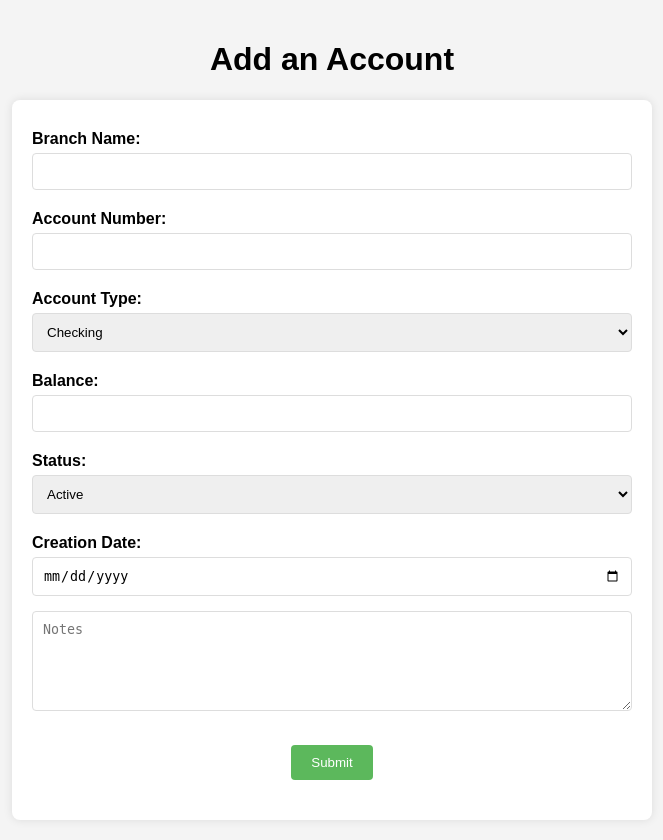
After one commit to HenryXu7108/CS4750-Final, a PHP site: page /addAccount/addAccount.php in a window 1280 px wide. The commit adds this page. Shown: the whole page, without its empty margins (308-971 px from the left). Run offline with PHP 8.4, Linux system fonts and the light colour scheme.

Commit message:
feat: add add_account functionality

```diff
--- /dev/null
+++ b/addAccount/addAccount.php
@@ -0,0 +1,36 @@
+<!DOCTYPE html>
+<html lang="en">
+<head>
+    <meta charset="UTF-8">
+    <title>Add an Account</title>
+    <link rel="stylesheet" href="styles.css">
+</head>
+<body>
+    <h1>Add an Account</h1>
+    <form id="AccountForm" action="submit_addAccount.php" method="post">
+        <label for="accountBranchName">Branch Name:</label>
+        <input type="text" name="accountBranchName">
+        <label for="Account Number">Account Number:</label>
+        <input type="text" name="accountNumber">
+        <label for="accountType">Account Type:</label>
+        <select name="accountType" id="accountType">
+            <option value="CHECKING">Checking</option>
+            <option value="SAVINGS">Saving</option>
+            <option value="CREDIT">Credit</option>
+        </select>
+        <label for="balance">Balance:</label>
+        <input type="number" name="balance">
+        <label for="accountStatus">Status:</label>
+        <select name="accountStatus" id="accountStatus">
+            <option value="ACTIVE">Active</option>
+            <option value="INACTIVE">Inactive</option>
+            <option value="CLOSED">Closed</option>
+        </select>
+        <label for="accountCreationDate">Creation Date:</label>
+        <input type="date" name="accountCreationDate">
+        <textarea name="incomeNotes" placeholder="Notes"></textarea>
+        <button type="submit" id="submitBtn">Submit</button>
+    </form>
+
+</body>
+</html>
--- /dev/null
+++ b/addAccount/styles.css
@@ -0,0 +1,63 @@
+body {
+    font-family: Arial, sans-serif;
+    margin: 0;
+    padding: 20px;
+    background-color: #f4f4f4;
+}
+
+h1 {
+    text-align: center;
+}
+
+form {
+    max-width: 600px;
+    margin: 0 auto;
+    background: #fff;
+    padding: 20px;
+    box-shadow: 0 0 10px rgba(0, 0, 0, 0.1);
+    border-radius: 8px;
+}
+
+label {
+    display: block;
+    margin-top: 10px;
+    font-weight: bold;
+}
+
+input[type="text"],
+input[type="number"],
+input[type="date"],
+textarea,
+select {
+    width: 100%;
+    padding: 10px;
+    margin-top: 5px;
+    margin-bottom: 10px;
+    border: 1px solid #ddd;
+    border-radius: 4px;
+    box-sizing: border-box;
+}
+
+textarea {
+    height: 100px;
+    resize: vertical;
+}
+
+button {
+    background-color: #5cb85c;
+    color: white;
+    padding: 10px 20px;
+    border: none;
+    border-radius: 4px;
+    cursor: pointer;
+}
+
+#submitBtn {
+    display: block;
+    margin: 20px auto;
+    width: fit-content;
+}
+
+button:hover {
+    background-color: #4cae4c;
+}
--- a/dashboard.php
+++ b/dashboard.php
@@ -12,3 +12,4 @@ echo "<p><a href='logout.php'>Logout</a></p>";
 ?>
 
 <a href="insert.php">Click to insert a record</a>
+<a href="addAccount/addAccount.php">Click to add an account</a>
--- a/index.html
+++ b/index.html
@@ -19,7 +19,6 @@
   <h1>Hello World!</h1>
 
   <a href="login.php">Click to login to our site</a>
-  <a href="insert.php">Click to insert a record</a>
 </div>
 </body>
 </html>
```
Also changed, not shown: addAccount/submit_addAccount.php (added, +30 -0 lines).
